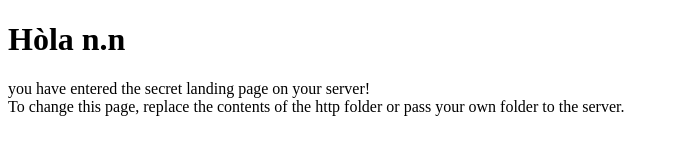
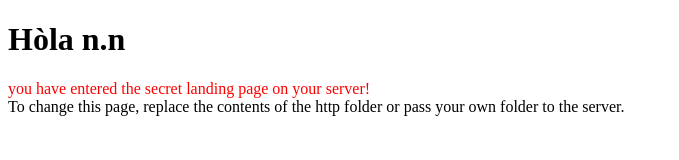
Before and after one commit to YuuichiMizuoka/ym-http, a plain HTML site: page http/secret/index.html in a window 1280 px wide. Shown: the whole page, without its empty margins (0-679 px from the left). Drawn offline with Linux system fonts and the light colour scheme.

Commit message:
CHANGE secret index should be more easily identified

```diff
--- a/http/secret/index.html
+++ b/http/secret/index.html
@@ -7,7 +7,10 @@
 <body>
     <h1>Hòla n.n</h1>
     <p>
-        you have entered the secret landing page on your server!</br>
+        <span style="color: #F00">
+            you have entered the secret landing page on your server!
+        </span>
+        <br/>
         To change this page, replace the contents of the http folder or pass your own folder to the server.
     </p>
 </body>
```
